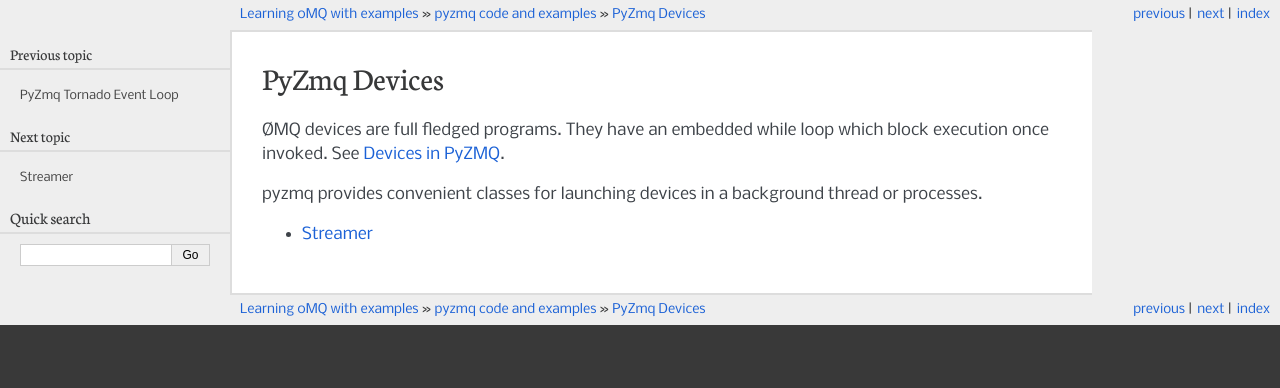
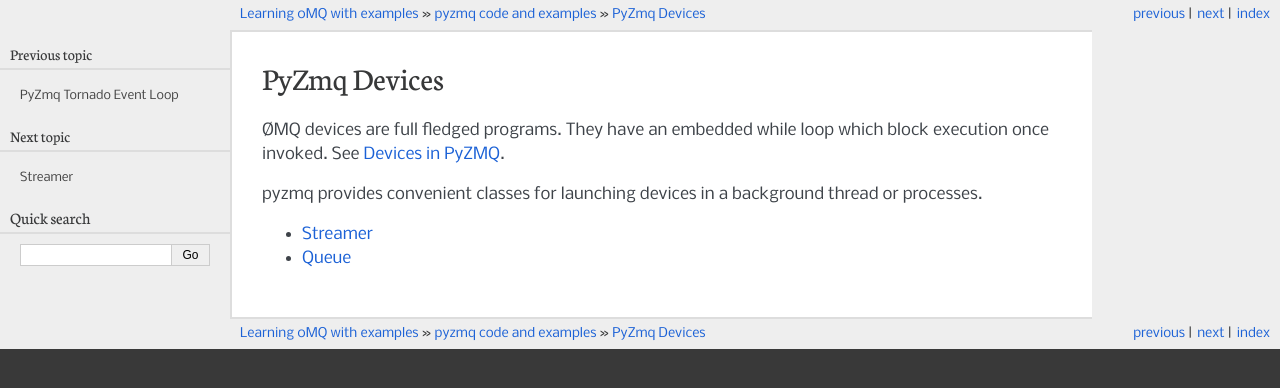
Before and after one commit to ashishrv/pyzmqnotes, a Sphinx documentation site: the page built from source/pyzmq/pyzmqdevices/pyzmqdevices.rst, in a window 1280 px wide. Shown: the top 388 px of the page. Built offline with Sphinx 7.4.7, drawn with Linux system fonts in a browser that asks for light colours.

Commit message:
Queue ProcessDevice example added

```diff
--- a/source/pyzmq/pyzmqdevices/pyzmqdevices.rst
+++ b/source/pyzmq/pyzmqdevices/pyzmqdevices.rst
@@ -11,3 +11,4 @@ pyzmq provides convenient classes for launching devices in a background thread o
    :maxdepth: 2
 
    Streamer    <streamer.rst>
+   Queue       <queue.rst>
```
